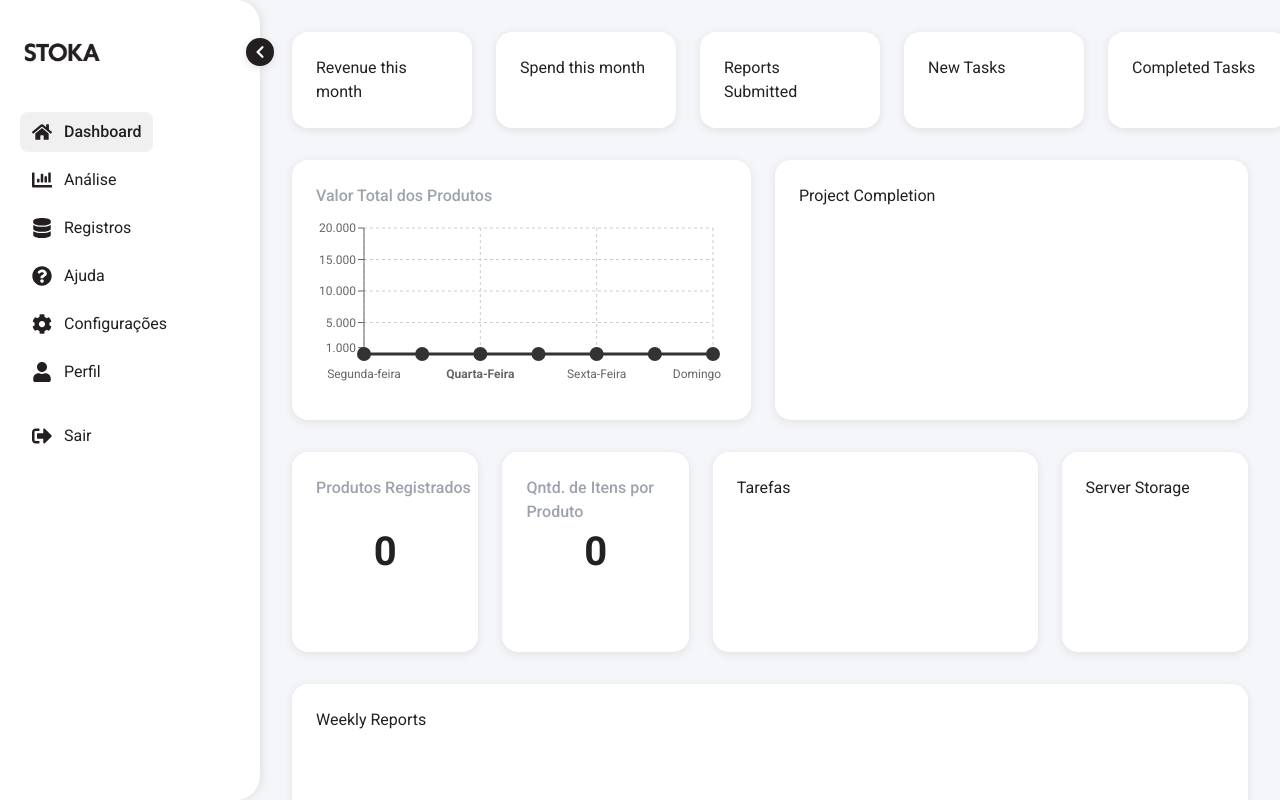
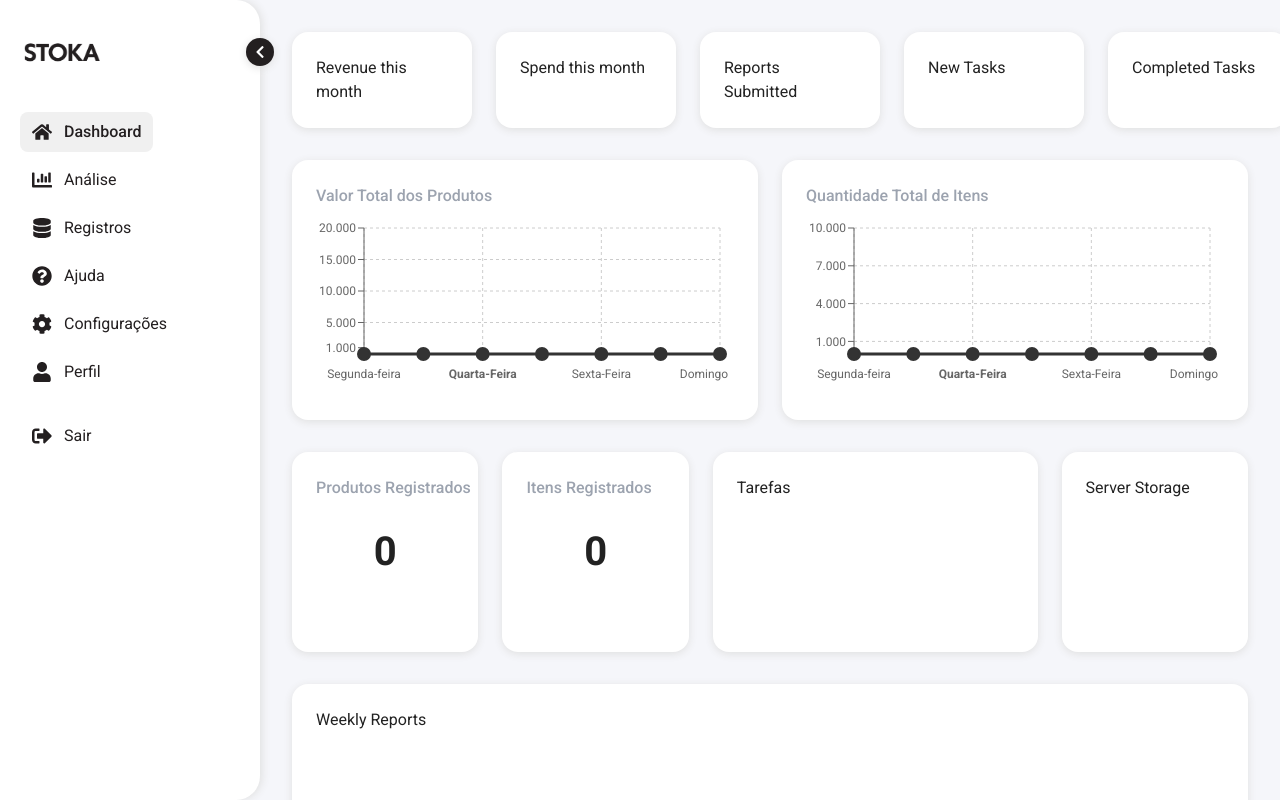
Before and after one commit to goncalvespedrogom/Plataform-Stoka, a Next.js app: page / in a window 1280 px wide. Built offline with nearby package versions, Linux system fonts and the light colour scheme.

Commit message:
Add box gráficos de itens totais

```diff
--- a/src/components/sections/dashboard/DashboardSection.tsx
+++ b/src/components/sections/dashboard/DashboardSection.tsx
@@ -27,6 +27,14 @@ const DashboardSection = () => {
     return { dia, valor: soma };
   });
 
+  // Novo array: quantidade de itens por dia da semana
+  const itensPorDia = diasSemana.map((dia, idx) => {
+    const soma = products
+      .filter(p => new Date(p.date).getDay() === ((idx + 1) % 7))
+      .reduce((acc, p) => acc + p.quantity, 0);
+    return { dia, quantidade: soma };
+  });
+
   // Função para formatar valores em Real Brasileiro
   const formatarReal = (valor: number) => valor.toLocaleString('pt-BR', { style: 'currency', currency: 'BRL' });
 
@@ -48,6 +56,18 @@ const DashboardSection = () => {
         </text>
       </g>
     );
+  };
+
+  // Tooltip customizado para mostrar apenas o valor
+  const CustomTooltip = ({ active, payload }: any) => {
+    if (active && payload && payload.length) {
+      return (
+        <div style={{ background: '#fff', border: '1px solid #e0e0e0', borderRadius: 8, padding: '6px 12px', fontWeight: 500, fontSize: 14 }}>
+          {formatarReal(payload[0].value)}
+        </div>
+      );
+    }
+    return null;
   };
 
   return (
@@ -79,8 +99,7 @@ const DashboardSection = () => {
                   ticks={[1000, 5000, 10000, 15000, 20000]}
                 />
                 <Tooltip
-                  formatter={(value: number) => formatarReal(value)}
-                  labelStyle={{ fontWeight: 'bold' }}
+                  content={<CustomTooltip />}
                 />
                 <Line
                   type="monotone"
@@ -94,7 +113,49 @@ const DashboardSection = () => {
             </ResponsiveContainer>
           </div>
         </div>
-        <div style={{ background: '#fff', borderRadius: 16, padding: 24, flex: 2, minHeight: 260, boxShadow: '0 2px 8px #e0e0e0' }}>Project Completion</div>
+        {/* NOVO GRÁFICO: Quantidade de Itens por Produto por Semana */}
+        <div style={{ background: '#fff', borderRadius: 16, padding: 24, paddingRight: 10, flex: 2, minHeight: 260, boxShadow: '0 2px 8px #e0e0e0', position: 'relative' }}>
+          <span className="text-gray-400" style={{ position: 'absolute', top: 24, left: 24, fontSize: 16, fontWeight: 500 }}>Quantidade Total de Itens</span>
+          <div style={{ width: '100%', height: 200, paddingLeft: 0, marginLeft: -12, paddingTop: 12 }}>
+            <ResponsiveContainer width="100%" height="100%">
+              <LineChart data={itensPorDia} margin={{ top: 32, right: 16, left: 0, bottom: 0 }}>
+                <CartesianGrid strokeDasharray="3 3" />
+                <XAxis
+                  dataKey="dia"
+                  tick={<CustomTick />}
+                />
+                <YAxis
+                  tick={{ fontSize: 12 }}
+                  tickFormatter={valor => formatarNumero(valor)}
+                  domain={[1000, 10000]}
+                  ticks={[1000, 4000, 7000, 10000]}
+                  allowDecimals={false}
+                />
+                <Tooltip
+                  content={({ active, payload }: any) => {
+                    if (active && payload && payload.length) {
+                      return (
+                        <div style={{ background: '#fff', border: '1px solid #e0e0e0', borderRadius: 8, padding: '6px 12px', fontWeight: 500, fontSize: 14 }}>
+                          {formatarNumero(payload[0].value)} itens
+                        </div>
+                      );
+                    }
+                    return null;
+                  }}
+                />
+                <Line
+                  type="monotone"
+                  dataKey="quantidade"
+                  stroke="#333"
+                  strokeWidth={3}
+                  dot={{ r: 6, fill: '#333', stroke: '#333', strokeWidth: 2 }}
+                  activeDot={{ r: 8, fill: '#333', stroke: '#333', strokeWidth: 2 }}
+                />
+              </LineChart>
+            </ResponsiveContainer>
+          </div>
+        </div>
+        {/* <div style={{ background: '#fff', borderRadius: 16, padding: 24, flex: 2, minHeight: 260, boxShadow: '0 2px 8px #e0e0e0' }}>Project Completion</div> */}
       </div>
       {/* Linha de membros, tarefas, outreach e storage */}
       <div style={{ display: 'flex', gap: '24px' }}>
@@ -105,7 +166,7 @@ const DashboardSection = () => {
           </div>
         </div>
         <div style={{ background: '#fff', borderRadius: 16, padding: 24, flex: 1, minHeight: 200, boxShadow: '0 2px 8px #e0e0e0', position: 'relative' }}>
-          <span className="text-gray-400" style={{ position: 'absolute', top: 24, left: 24, fontSize: 16, fontWeight: 500 }}>Qntd. de Itens por Produto</span>
+          <span className="text-gray-400" style={{ position: 'absolute', top: 24, left: 24, fontSize: 16, fontWeight: 500 }}>Itens Registrados</span>
           <div style={{ display: 'flex', flexDirection: 'column', alignItems: 'center', justifyContent: 'center', height: '100%' }}>
             <span style={{ fontWeight: 'bold', fontSize: 40 }}>{totalItens}</span>
           </div>
```
